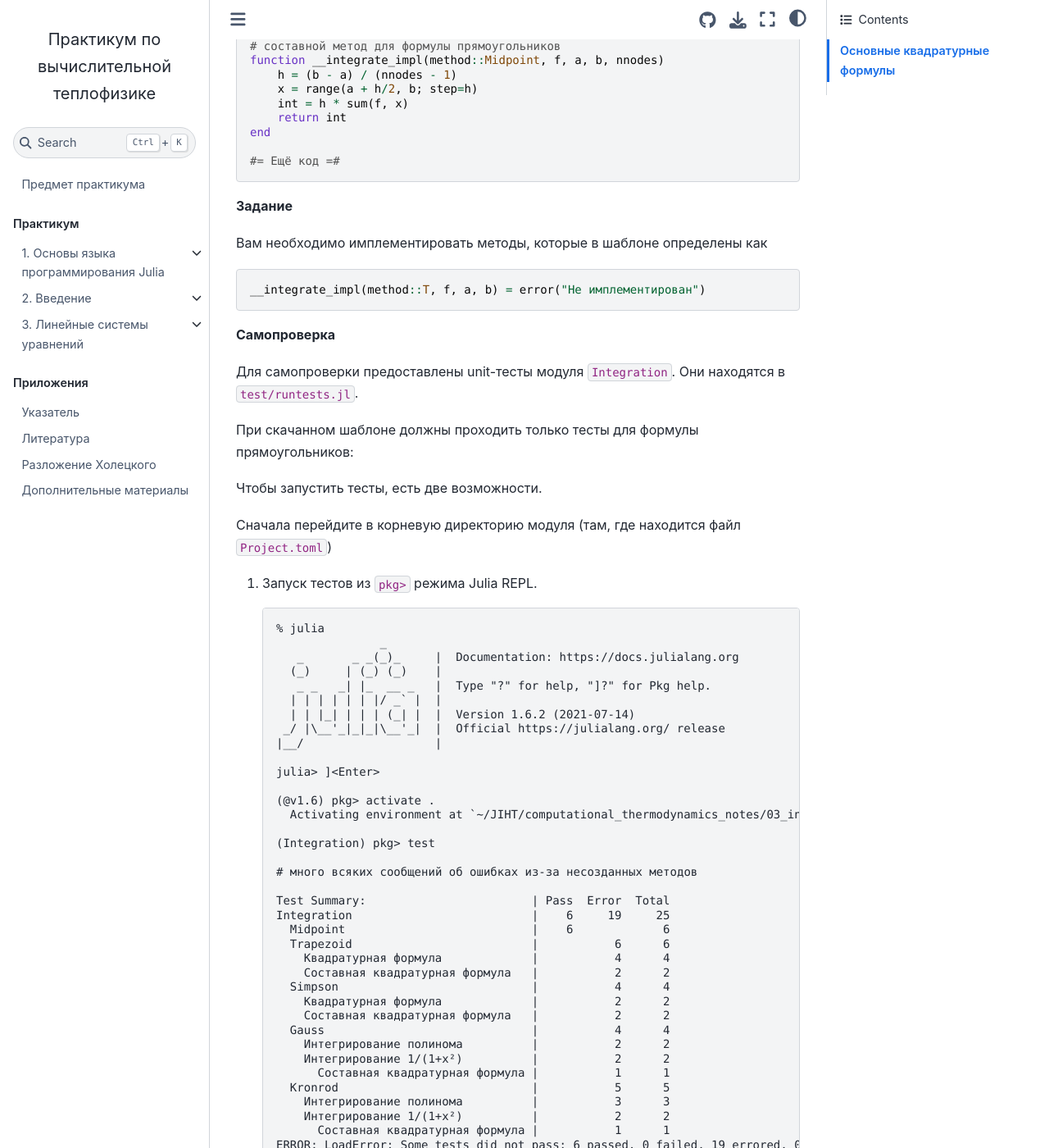
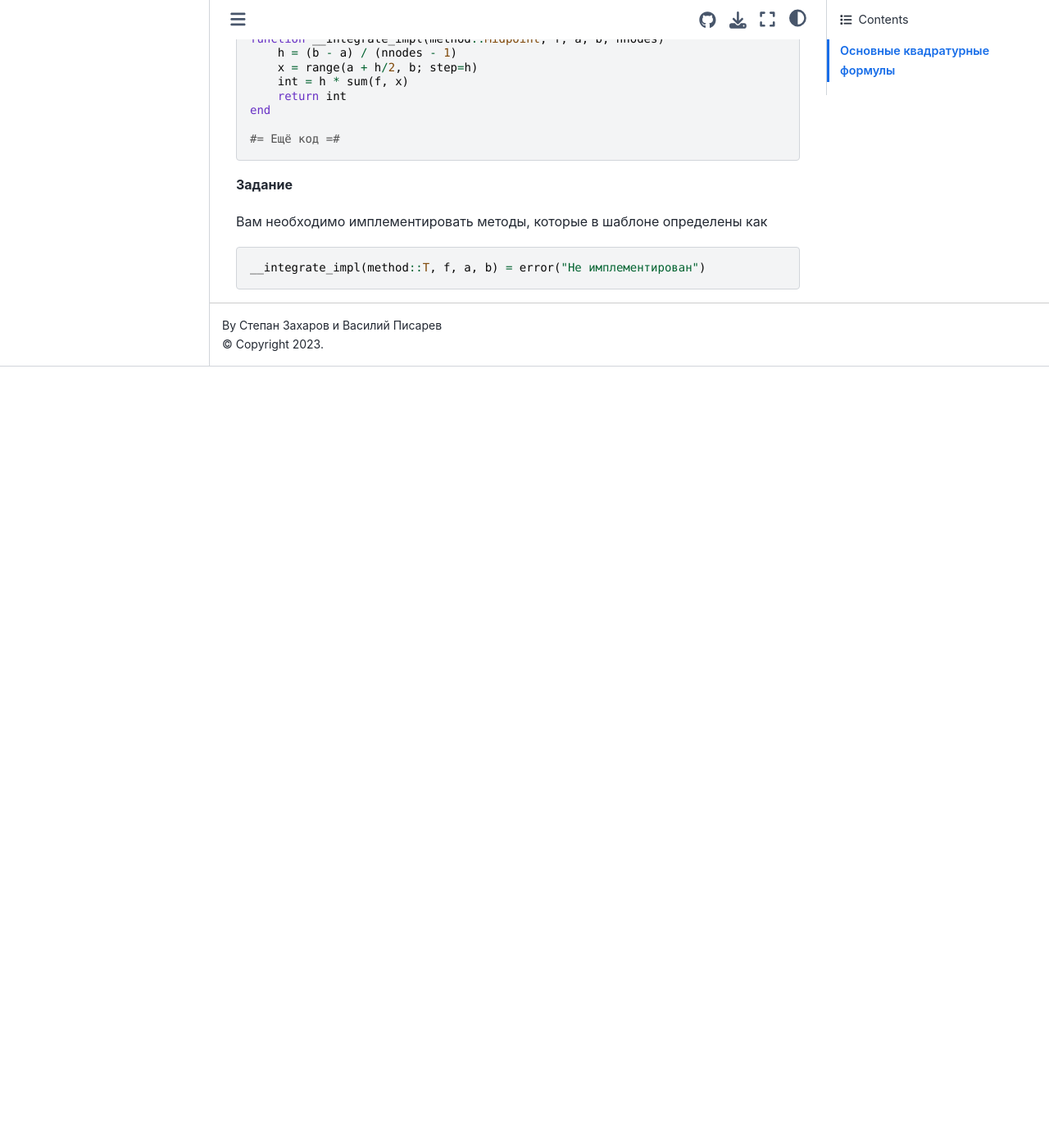
Before and after one commit to stepanzh/computational_thermodynamics, a Jupyter Book: the page built from book/integration/ex.md, in a window 1280 px wide and 1400 px high, scrolled down 1120 px. Shown: the whole window at 82% size. Built offline with Jupyter Book 1.0.4 settings and Sphinx 7.4.7 and the Sphinx Book theme 1.1.4, drawn with Linux system fonts in a browser that asks for light colours; after the commit the page ends 1567 px from its top, so only the background shows below that; some of the changed text lies outside the part shown.

Commit message:
Обновлено задание

````diff
--- a/book/integration/ex.md
+++ b/book/integration/ex.md
@@ -4,7 +4,7 @@
 
 В этом задании вам необходимо доработать модуль `Integration`, имплементировав требуемые методы.
 
-Шаблон модуля разработан за вас, скачайте его по ссылке [CT_Integration.jl](https://github.com/stepanzh/CT_Integration.jl). Если пользуетесь git, можете склонировать проект или форкнуть, в остальных случаях скачайте `Code -> Download ZIP`.
+Шаблон модуля разработан за вас и находится здесь [CTTaskIntegration.jl](https://github.com/stepanzh/CTTaskIntegration.jl), модуль включает систему тестов для самопроверки.
 
 **Устройство модуля**
 
@@ -59,67 +59,3 @@ end
 ```julia
 __integrate_impl(method::T, f, a, b) = error("Не имплементирован")
 ```
-
-**Самопроверка**
-
-Для самопроверки предоставлены unit-тесты модуля `Integration`. Они находятся в `test/runtests.jl`.
-
-При скачанном шаблоне должны проходить только тесты для формулы прямоугольников:
-
-Чтобы запустить тесты, есть две возможности.
-
-Сначала перейдите в корневую директорию модуля (там, где находится файл `Project.toml`)
-
-1. Запуск тестов из `pkg>` режима Julia REPL.
-
-    ```console
-    % julia
-                   _
-       _       _ _(_)_     |  Documentation: https://docs.julialang.org
-      (_)     | (_) (_)    |
-       _ _   _| |_  __ _   |  Type "?" for help, "]?" for Pkg help.
-      | | | | | | |/ _` |  |
-      | | |_| | | | (_| |  |  Version 1.6.2 (2021-07-14)
-     _/ |\__'_|_|_|\__'_|  |  Official https://julialang.org/ release
-    |__/                   |
-
-    julia> ]<Enter>
-
-    (@v1.6) pkg> activate .
-      Activating environment at `~/JIHT/computational_thermodynamics_notes/03_integration/CT_Integration.jl_task/Project.toml`
-
-    (Integration) pkg> test
-
-    # много всяких сообщений об ошибках из-за несозданных методов
-
-    Test Summary:                        | Pass  Error  Total
-    Integration                          |    6     19     25
-      Midpoint                           |    6             6
-      Trapezoid                          |           6      6
-        Квадратурная формула             |           4      4
-        Составная квадратурная формула   |           2      2
-      Simpson                            |           4      4
-        Квадратурная формула             |           2      2
-        Составная квадратурная формула   |           2      2
-      Gauss                              |           4      4
-        Интегрирование полинома          |           2      2
-        Интегрирование 1/(1+x²)          |           2      2
-          Составная квадратурная формула |           1      1
-      Kronrod                            |           5      5
-        Интегрирование полинома          |           3      3
-        Интегрирование 1/(1+x²)          |           2      2
-          Составная квадратурная формула |           1      1
-    ERROR: LoadError: Some tests did not pass: 6 passed, 0 failed, 19 errored, 0 broken.
-    ```
-
-2. Запуск тестов из терминала одной командой
-
-    ```console
-    % julia --color=yes --project=. test/runtests.jl
-    ```
-
-    Вы получите вывод, аналогичный пункту 1.
-
-Первый метод позволяет не выходить из REPL, делать изменения в модуле, и запускать в дальнейшем одной командной `(Integration) pkg> test` *без перезапуска сессии*.
-
-Так, вы можете имплементировать метод один за другим и проверять себя на каждом шаге.
````
